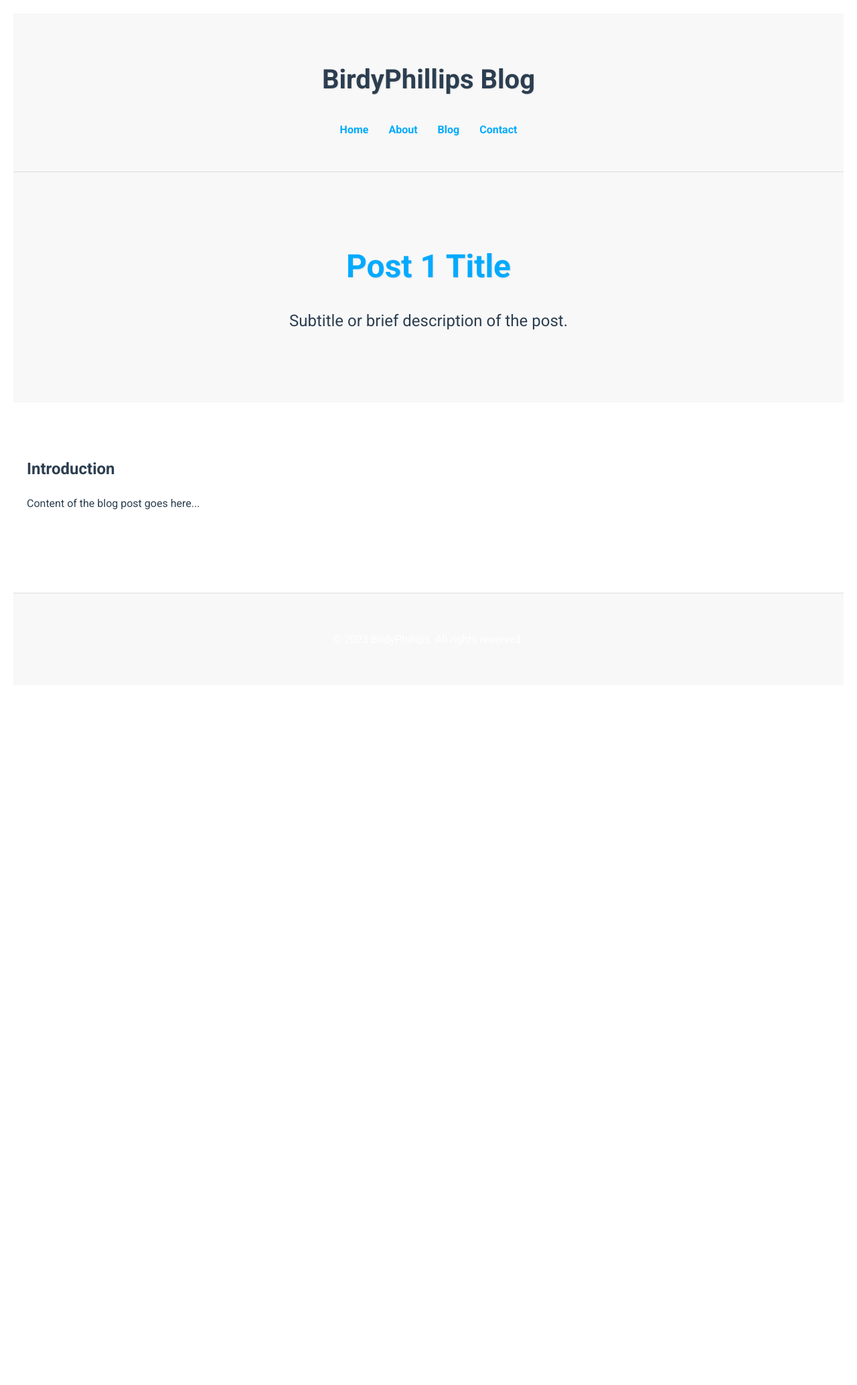
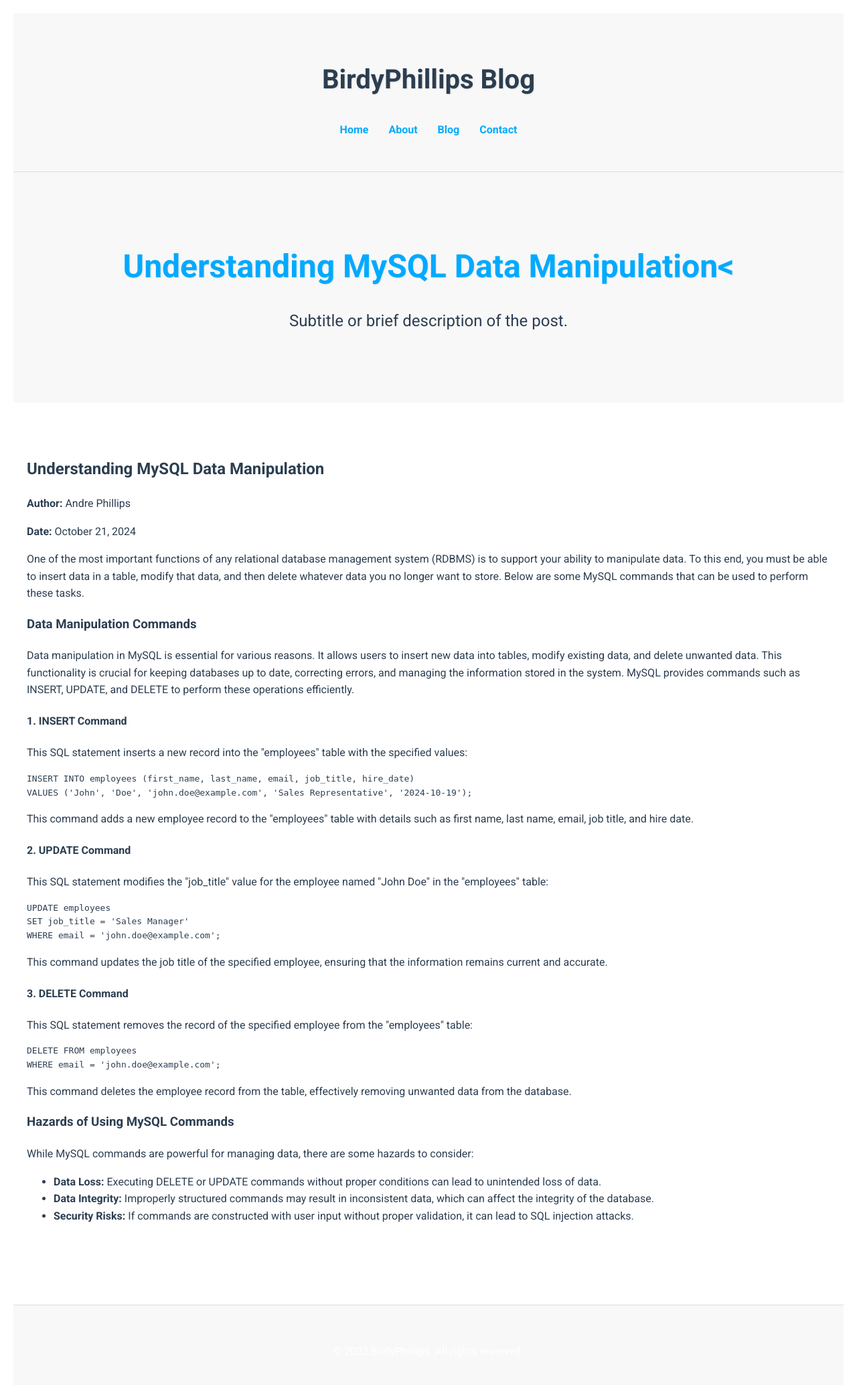
Before and after one commit to birdyphillips/BirdyPhillips, a Flask app: page /blog/post-1 in a window 1280 px wide. Shown: the top 2068 px of the page at 67% size. Before the commit the page ends 886 px from the top, so only its background shows below. Run offline with Flask 3, Linux system fonts and the light colour scheme; parts of the project's set-up code (start-up, migrations or seed data) failed here and were passed over.

```diff
--- a/templates/post-1.html
+++ b/templates/post-1.html
@@ -83,16 +83,47 @@
   </header>
   <div class="hero">
     <div class="container">
-      <h1>Post 1 Title</h1>
+      <h1>Understanding MySQL Data Manipulation<</h1>
       <p>Subtitle or brief description of the post.</p>
     </div>
   </div>
   <main>
     <div class="container">
       <article>
-        <h2>Introduction</h2>
-        <p>Content of the blog post goes here...</p>
-        <!-- Additional sections and content -->
+        <h2>Understanding MySQL Data Manipulation</h2>
+        <p><strong>Author:</strong> Andre Phillips</p>
+        <p><strong>Date:</strong> October 21, 2024</p>
+        <p>One of the most important functions of any relational database management system (RDBMS) is to support your ability to manipulate data. To this end, you must be able to insert data in a table, modify that data, and then delete whatever data you no longer want to store. Below are some MySQL commands that can be used to perform these tasks.</p>
+
+        <h3>Data Manipulation Commands</h3>
+        <p>Data manipulation in MySQL is essential for various reasons. It allows users to insert new data into tables, modify existing data, and delete unwanted data. This functionality is crucial for keeping databases up to date, correcting errors, and managing the information stored in the system. MySQL provides commands such as INSERT, UPDATE, and DELETE to perform these operations efficiently.</p>
+
+        <h4>1. INSERT Command</h4>
+        <p>This SQL statement inserts a new record into the "employees" table with the specified values:</p>
+        <pre><code>INSERT INTO employees (first_name, last_name, email, job_title, hire_date)
+VALUES ('John', 'Doe', 'john.doe@example.com', 'Sales Representative', '2024-10-19');</code></pre>
+        <p>This command adds a new employee record to the "employees" table with details such as first name, last name, email, job title, and hire date.</p>
+
+        <h4>2. UPDATE Command</h4>
+        <p>This SQL statement modifies the "job_title" value for the employee named "John Doe" in the "employees" table:</p>
+        <pre><code>UPDATE employees
+SET job_title = 'Sales Manager'
+WHERE email = 'john.doe@example.com';</code></pre>
+        <p>This command updates the job title of the specified employee, ensuring that the information remains current and accurate.</p>
+
+        <h4>3. DELETE Command</h4>
+        <p>This SQL statement removes the record of the specified employee from the "employees" table:</p>
+        <pre><code>DELETE FROM employees
+WHERE email = 'john.doe@example.com';</code></pre>
+        <p>This command deletes the employee record from the table, effectively removing unwanted data from the database.</p>
+
+        <h3>Hazards of Using MySQL Commands</h3>
+        <p>While MySQL commands are powerful for managing data, there are some hazards to consider:</p>
+        <ul>
+          <li><strong>Data Loss:</strong> Executing DELETE or UPDATE commands without proper conditions can lead to unintended loss of data.</li>
+          <li><strong>Data Integrity:</strong> Improperly structured commands may result in inconsistent data, which can affect the integrity of the database.</li>
+          <li><strong>Security Risks:</strong> If commands are constructed with user input without proper validation, it can lead to SQL injection attacks.</li>
+        </ul>
       </article>
     </div>
   </main>
```
Also changed, not shown: 8 other files.
